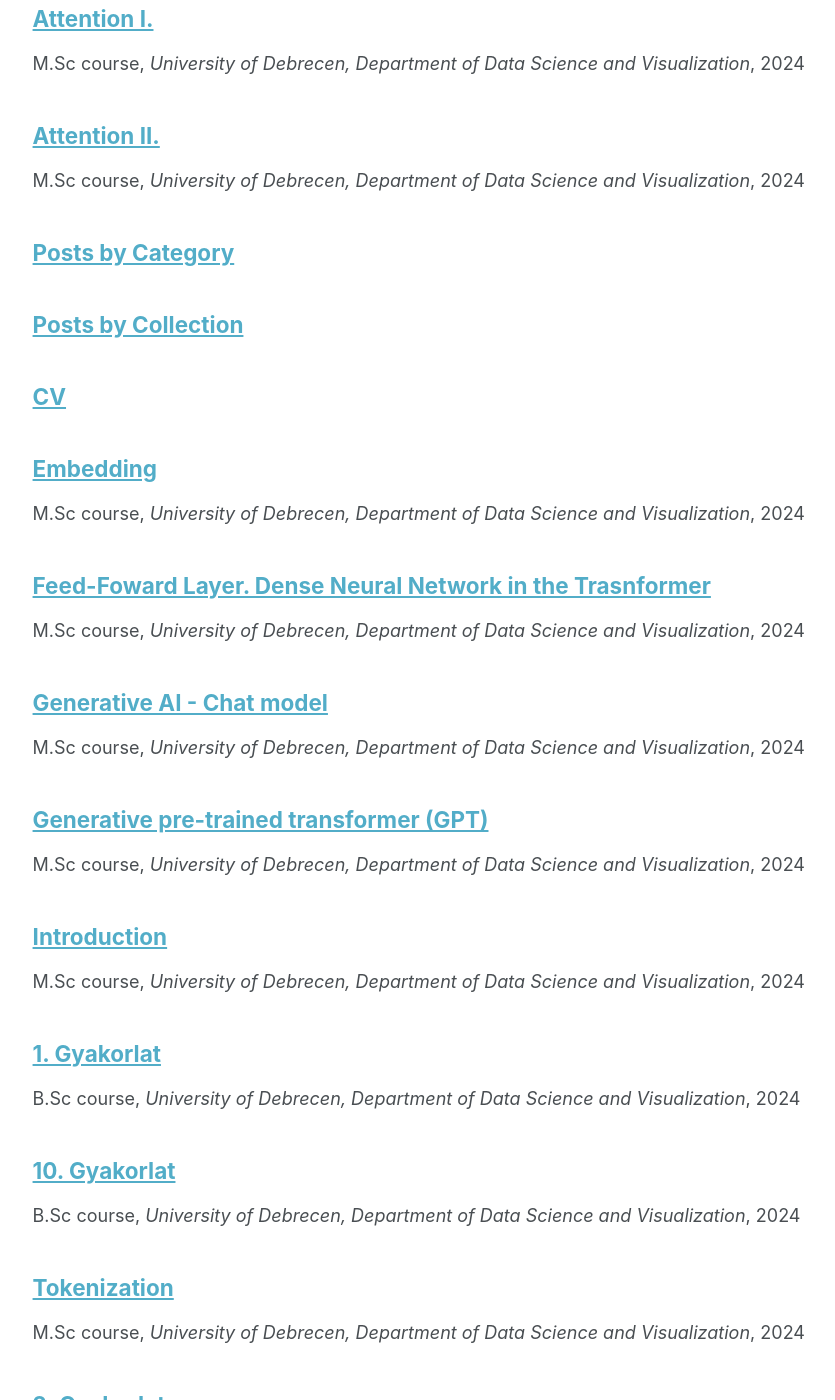
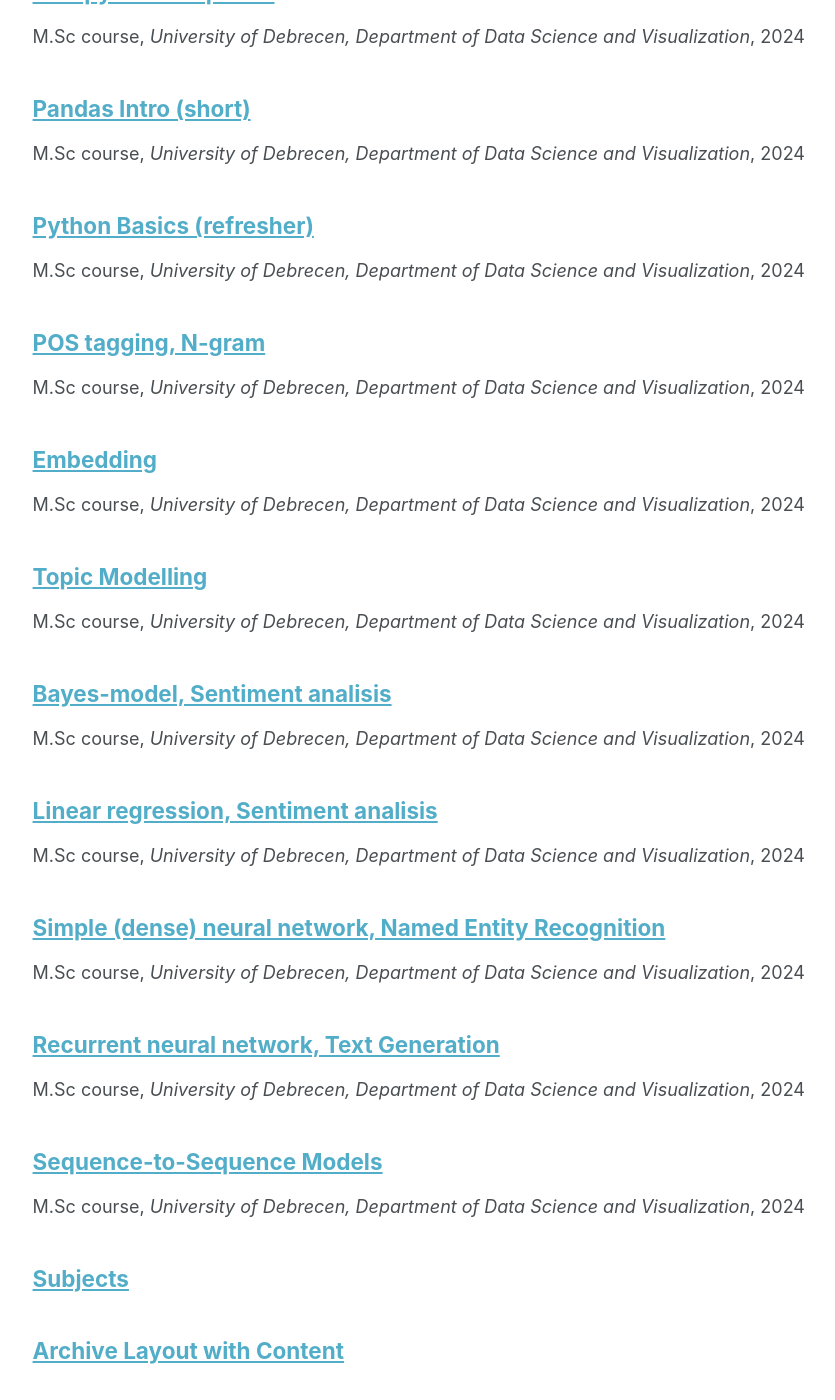
Before and after one commit to robertlakatos/me, a Jekyll site: the page built from _pages/page-archive.html, in a window 1280 px wide and 1400 px high, scrolled down 1104 px. Shown: the whole window, without its empty margins (249-1084 px from the left). Built offline with Jekyll 4.4.1, drawn with Linux system fonts in a browser that asks for light colours; some of the changed text lies outside the part shown.

Commit message:
202409051213

```diff
--- /dev/null
+++ b/materials/NLP-I/labor/II-tokenization.md
@@ -0,0 +1,9 @@
+---
+title: "Tokenization"
+collection: teaching
+type: "M.Sc course"
+permalink: /materials/NLP-I/labor/II-tokenization
+venue: "University of Debrecen, Department of Data Science and Visualization"
+date: 2024-09-05
+location: "Debrecen, Hungary"
+---
--- /dev/null
+++ b/materials/NLP-I/labor/III-vektorization.md
@@ -0,0 +1,9 @@
+---
+title: "Tokenization"
+collection: teaching
+type: "M.Sc course"
+permalink: /materials/NLP-I/labor/III-vektorization
+venue: "University of Debrecen, Department of Data Science and Visualization"
+date: 2024-09-05
+location: "Debrecen, Hungary"
+---
--- /dev/null
+++ b/materials/NLP-I/labor/IV-sus.md
@@ -0,0 +1,9 @@
+---
+title: "Supervised, Unsupervised, Semi-supervised"
+collection: teaching
+type: "M.Sc course"
+permalink: /materials/NLP-I/labor/IV-sus
+venue: "University of Debrecen, Department of Data Science and Visualization"
+date: 2024-09-05
+location: "Debrecen, Hungary"
+---
--- /dev/null
+++ b/materials/NLP-I/labor/IX-dimension-reduction.md
@@ -0,0 +1,9 @@
+---
+title: "Dimension Reduction"
+collection: teaching
+type: "M.Sc course"
+permalink: /materials/NLP-I/labor/IX-dimension-reduction
+venue: "University of Debrecen, Department of Data Science and Visualization"
+date: 2024-09-05
+location: "Debrecen, Hungary"
+---
--- /dev/null
+++ b/materials/NLP-I/labor/V-pos-n.md
@@ -0,0 +1,9 @@
+---
+title: "POS tagging, N-gram"
+collection: teaching
+type: "M.Sc course"
+permalink: /materials/NLP-I/labor/V-pos-n
+venue: "University of Debrecen, Department of Data Science and Visualization"
+date: 2024-09-05
+location: "Debrecen, Hungary"
+---
--- /dev/null
+++ b/materials/NLP-I/labor/VI-embedding.md
@@ -0,0 +1,9 @@
+---
+title: "Embedding"
+collection: teaching
+type: "M.Sc course"
+permalink: /materials/NLP-I/labor/VI-embedding
+venue: "University of Debrecen, Department of Data Science and Visualization"
+date: 2024-09-05
+location: "Debrecen, Hungary"
+---
--- /dev/null
+++ b/materials/NLP-I/labor/VII-topic-modelling.md
@@ -0,0 +1,9 @@
+---
+title: "Topic Modelling"
+collection: teaching
+type: "M.Sc course"
+permalink: /materials/NLP-I/labor/VII-topic-modelling
+venue: "University of Debrecen, Department of Data Science and Visualization"
+date: 2024-09-05
+location: "Debrecen, Hungary"
+---
--- /dev/null
+++ b/materials/NLP-I/labor/VIII-bayes-sa.md
@@ -0,0 +1,9 @@
+---
+title: "Bayes-model, Sentiment analisis"
+collection: teaching
+type: "M.Sc course"
+permalink: /materials/NLP-I/labor/VIII-bayes-sa
+venue: "University of Debrecen, Department of Data Science and Visualization"
+date: 2024-09-05
+location: "Debrecen, Hungary"
+---
--- /dev/null
+++ b/materials/NLP-I/labor/X-lr-sa.md
@@ -0,0 +1,9 @@
+---
+title: "Linear regression, Sentiment analisis"
+collection: teaching
+type: "M.Sc course"
+permalink: /materials/NLP-I/labor/X-lr-sa
+venue: "University of Debrecen, Department of Data Science and Visualization"
+date: 2024-09-05
+location: "Debrecen, Hungary"
+---
--- /dev/null
+++ b/materials/NLP-I/labor/XI-nn-ner.md
@@ -0,0 +1,9 @@
+---
+title: "Simple (dense) neural network, Named Entity Recognition"
+collection: teaching
+type: "M.Sc course"
+permalink: /materials/NLP-I/labor/XI-nn-ner
+venue: "University of Debrecen, Department of Data Science and Visualization"
+date: 2024-09-05
+location: "Debrecen, Hungary"
+---
--- /dev/null
+++ b/materials/NLP-I/labor/XII-rnn-textgen.md
@@ -0,0 +1,9 @@
+---
+title: "Recurrent neural network, Text Generation"
+collection: teaching
+type: "M.Sc course"
+permalink: /materials/NLP-I/labor/XII-rnn-textgen
+venue: "University of Debrecen, Department of Data Science and Visualization"
+date: 2024-09-05
+location: "Debrecen, Hungary"
+---
--- /dev/null
+++ b/materials/NLP-I/labor/XIII-stos.md
@@ -0,0 +1,9 @@
+---
+title: "Sequence-to-Sequence Models"
+collection: teaching
+type: "M.Sc course"
+permalink: /materials/NLP-I/labor/XIII-stos
+venue: "University of Debrecen, Department of Data Science and Visualization"
+date: 2024-09-05
+location: "Debrecen, Hungary"
+---
```
Also changed, not shown: _teaching/NLP-I.md (+12 -13 lines), materials/NLP-I/labor/I-text-cleaning.md (+2 -1 lines).
